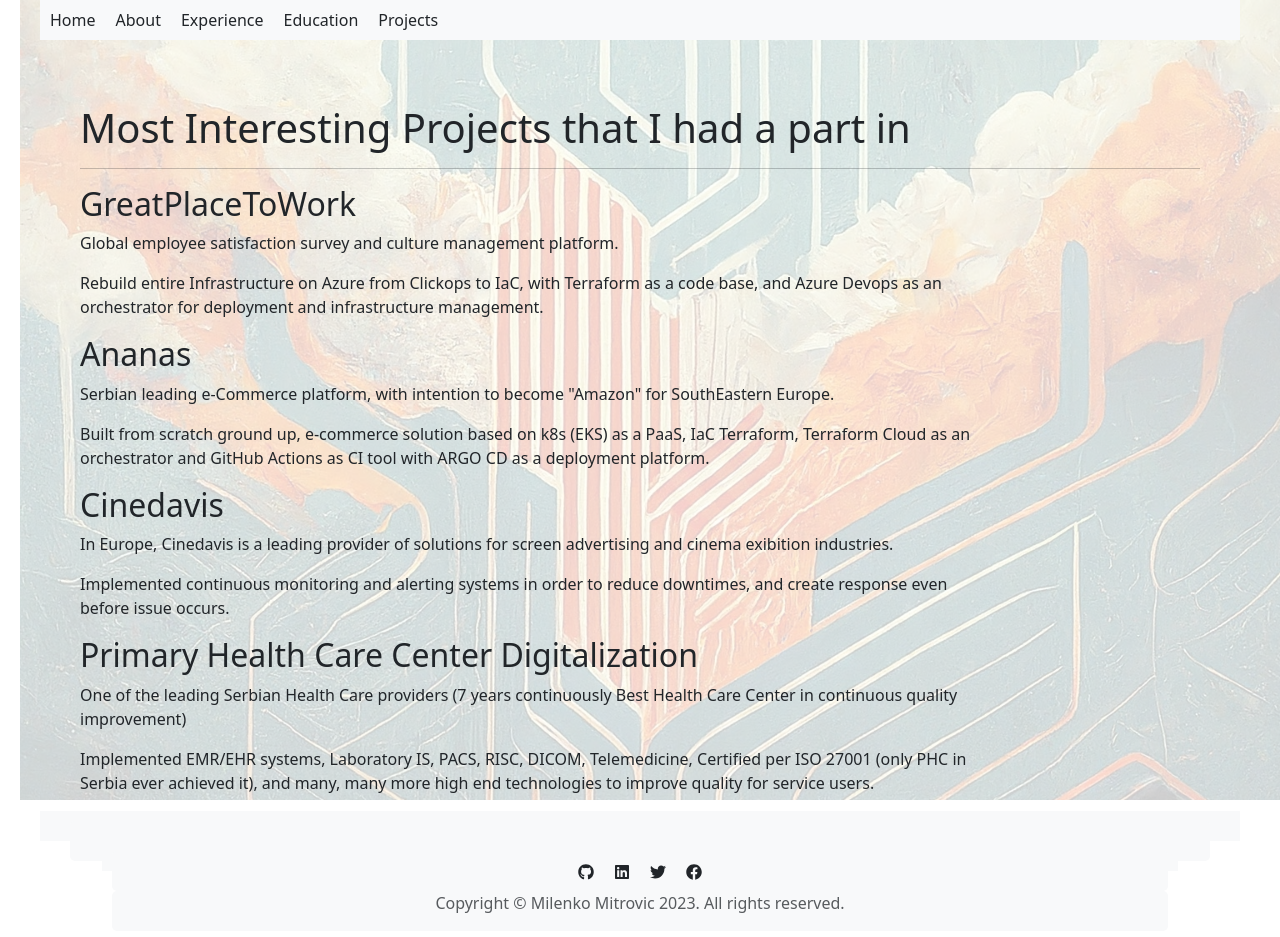
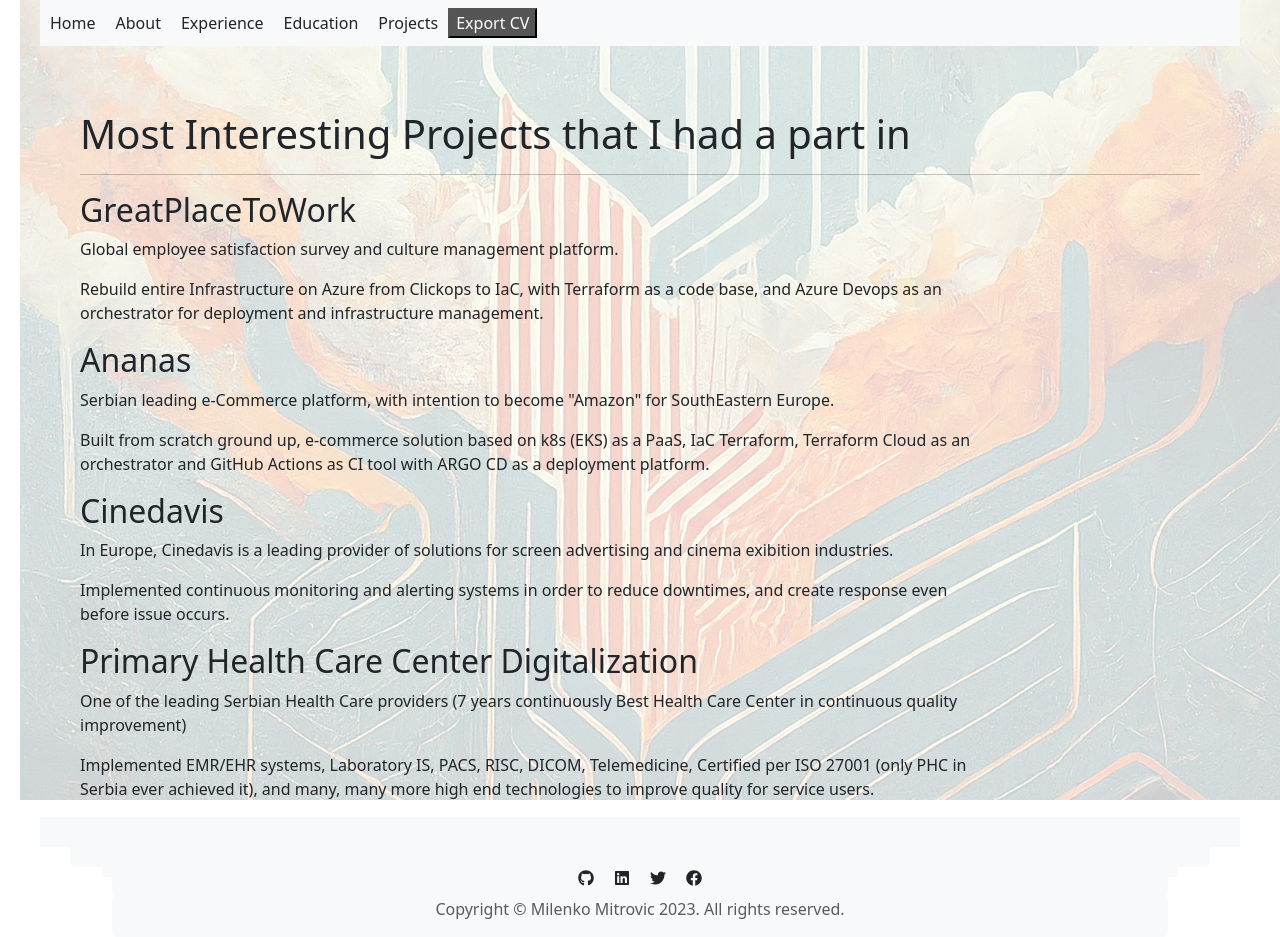
Before and after one commit to subzone/cv, a React (Create React App) app: page /projects in a window 1280 px wide. Built offline with nearby package versions, Linux system fonts and the light colour scheme.

Commit message:
add print option

```diff
--- a/src/App.css
+++ b/src/App.css
@@ -99,3 +99,26 @@
   height: 0.5px;
   border: none;
 }
+
+.App-header {
+  flex: 1;
+  z-index: 1; /* Ensure header content is above the background */
+  color: white;
+  text-align: center;
+  padding: 20px;
+}
+
+/* .print-button {
+  background-color: #007bff;
+  color: white;
+  border: none;
+  padding: 10px 20px;
+  font-size: 16px;
+  cursor: pointer;
+  margin-top: 20px;
+  border-radius: 5px;
+}
+
+.print-button:hover {
+  background-color: #0056b3;
+} */
--- a/src/App.js
+++ b/src/App.js
@@ -11,7 +11,7 @@
 import { Helmet } from 'react-helmet';
 import ContactForm from './components/ContactForm';
 import Chatbot from 'react-chatbot-kit';
-
+import ExportCV from './components/ExportCV';
 import 'bootstrap/dist/css/bootstrap.min.css';
 import 'bootstrap/dist/js/bootstrap.bundle.min.js';
 
@@ -25,6 +25,7 @@
         <Link to="/experience" className="nav-link">Experience</Link>
         <Link to="/education" className="nav-link">Education</Link>
         <Link to="/projects" className="nav-link">Projects</Link>
+        <ExportCV />
         {/* <Link to="/chatbot" className="nav-lin">Chatbot</Link> */}
       </nav>
       <div className='dark-theme'><p></p>
--- a/src/Navbar.css
+++ b/src/Navbar.css
@@ -24,6 +24,7 @@
 
 .navbar-menu {
     display: flex;
+    gap: 15px;
 }
 
 .navbar-item {
@@ -31,3 +32,17 @@
     text-decoration: none;
     color: #333;
 }
+
+.print-button {
+    background-color: #007bff;
+    color: white;
+    border: none;
+    padding: 10px 20px;
+    font-size: 16px;
+    cursor: pointer;
+    border-radius: 5px;
+  }
+
+  .print-button:hover {
+    background-color: #0056b3;
+  }
--- a/src/Navbar.js
+++ b/src/Navbar.js
@@ -3,6 +3,10 @@
 import './Navbar.css';
 
 const Navbar = () => {
+    const handlePrint = () => {
+        window.print();
+      };
+
     return (
         <div className="navbar">
             <div className="navbar-container">
@@ -13,6 +17,7 @@
                     <Link to="/education" className="navbar-item">Education</Link>
                     <Link to="/projects" className="navbar-item">Projects</Link>
                     <Link to="/contact" className="navbar-item">ContactForm</Link>
+
                 </div>
             </div>
         </div>
--- /dev/null
+++ b/src/components/ExportCV.js
@@ -0,0 +1,14 @@
+import React from "react";
+import '../App.css';
+
+const ExportCV = () => {
+    const handlePrint = () => {
+      window.print();
+    };
+
+    return (
+        <button className="print-button" onClick={handlePrint}>Export CV</button>
+    );
+  };
+
+  export default ExportCV;
```
